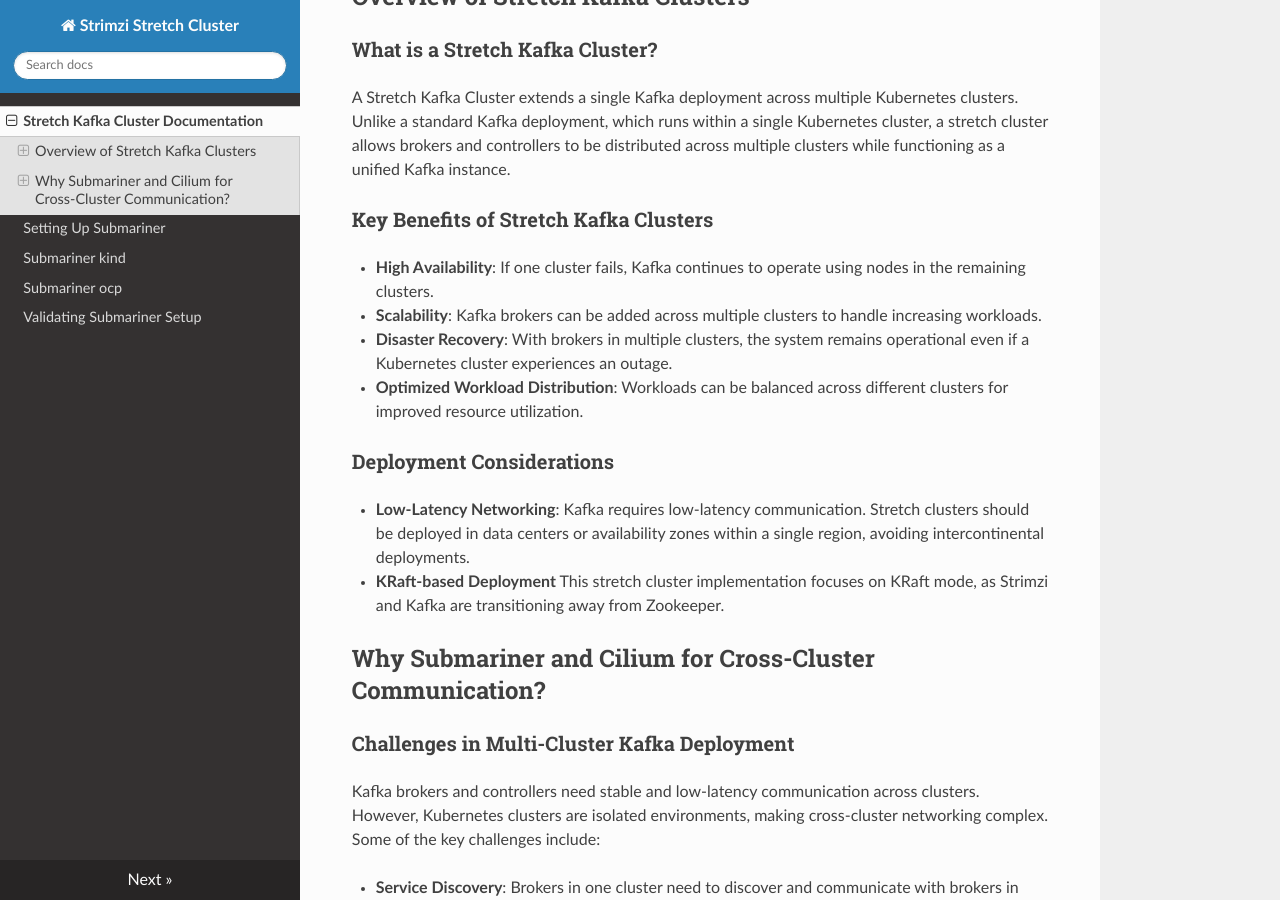
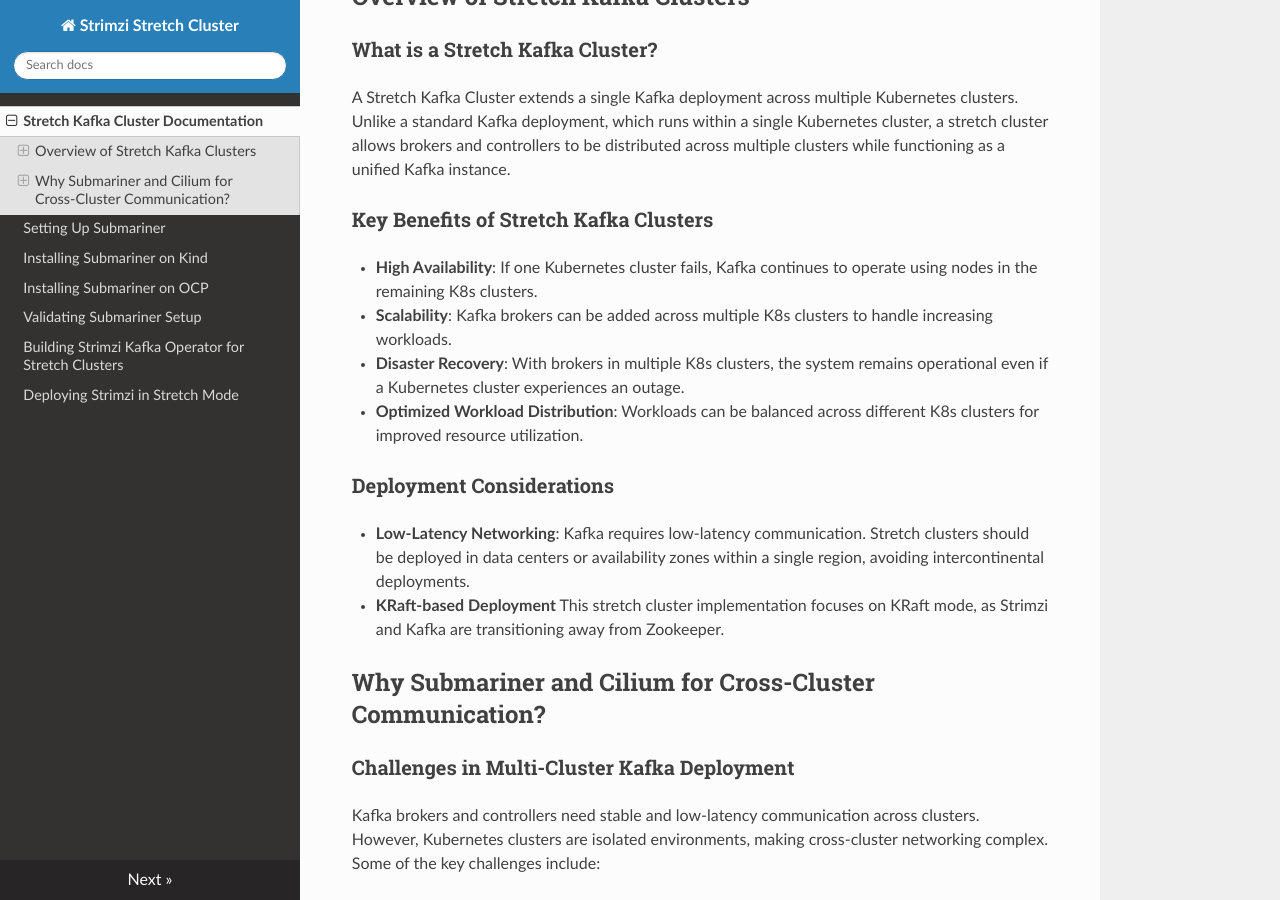
Before and after one commit to aswinayyolath/stretch-kafka-docs, an MkDocs documentation site: the page built from docs/index.md, in a window 1280 px wide and 900 px high, scrolled down 545 px. Built offline with MkDocs 1.6.1, drawn with Linux system fonts in a browser that asks for light colours; nearby versions of some CDN libraries; some of the changed lines change nothing that is shown.

Commit message:
feat: Added more pages and added github actions yaml
Added more pages and added github actions yaml for auto publish

Signed-off-by: Aswin A <aswin6303@gmail.com>

````diff
--- /dev/null
+++ b/docs/Deploying-Strimzi-in-Stretch-Mode.md
@@ -0,0 +1,455 @@
+# Deploying Strimzi in Stretch Mode
+
+This section details how to deploy the Strimzi Kafka Operator in Stretch Mode. The document is divided into two sections:
+
+- Deploying Stretch Clusters in OpenShift Container Platform (OCP)
+- Deploying Stretch Clusters in Vanilla Kubernetes
+
+Let's first look at how to deploy a stretch cluster in OpenShift.
+
+## Deploying Stretch Clusters in OCP
+
+Deploying a stretch cluster in OCP is relatively straightforward. Follow these steps:
+
+1. Navigate to the `OperatorHub` in the OCP console.
+2. Search for Strimzi and install version **`0.44.0`** in your namespace. (You must install Strimzi in all Kubernetes clusters that are part of the stretch cluster deployment.)
+3. Set `Update approval` to `Manual` to prevent OCP from automatically updating the Operator to the latest stable version.
+4. Manually approve the Install Plan and wait a few minutes for the Operator to install. (Ensure that namespaces have the same name across all Kubernetes clusters.)
+
+### Updating KafkaNodePool CRD
+
+Once the Operator is installed, update the KafkaNodePool CRD by adding the following under `.spec.versions[0].schema.openAPIV3Schema.properties.spec.properties`. (For prototype testing, update the CRD only in the Central cluster.)
+
+```yaml
+    cluster:
+        type: string
+        description: Target Kubernetes Cluster where SPS will be created.
+```
+
+You can edit the CRD using the command:
+
+```bash
+oc edit crd kafkanodepools.kafka.strimzi.io
+```
+
+Alternatively, you can update it via the OCP console:
+
+1. Navigate to `Administration` → `CustomResourceDefinitions`.
+2. Select `KafkaNodePool` and edit the schema.
+
+### Updating ClusterRole for Submariner
+
+If `Submariner` is used for pod-to-pod communication, update the `strimzi-cluster-operator` `ClusterRole` to allow the creation of the `ServiceExport` CR. (This update is required only in the Central cluster.) The ServiceExport CR specifies which services should be exported outside the cluster. More details can be found [here](https://multicluster.sigs.k8s.io/api-types/service-export/).
+
+The updated `ClusterRole` should look like this:
+
+```yaml
+kind: ClusterRole
+apiVersion: rbac.authorization.k8s.io/v1
+metadata:
+  name: strimzi-cluster-operator.-ty2SyQjgGwxj3ajI1Cg98uIuqXKKouGnWYwjG
+  labels:
+    <REDACTED>
+rules:
+  - verbs:
+      - get
+      - list
+      - watch
+      - create
+      - delete
+      - patch
+      - update
+    apiGroups:
+      - rbac.authorization.k8s.io
+      - multicluster.x-k8s.io # ----> Add this
+    resources:
+      - clusterrolebindings
+      - serviceexports ## ----> Add this
+  - verbs:
+      - get
+    apiGroups:
+      - storage.k8s.io
+    resources:
+      - storageclasses
+  - verbs:
+      - get
+      - list
+    apiGroups:
+      - ''
+    resources:
+      - nodes
+```
+
+### Creating Kubernetes Secrets for Remote Cluster Access
+
+In the Central cluster, create Kubernetes secrets to connect to the remote clusters. This is necessary because all CRs (Kafka and KafkaNodePool) are created in the Central cluster, leading to Kafka pod and related resource creation in the remote clusters.
+
+1. Create files containing Kubeconfig data for each remote cluster (for example):
+     - cluster-a-config (for Kubernetes cluster cluster-a)
+     - cluster-b-config (for Kubernetes cluster cluster-b)
+
+2. Create secrets in the Central cluster:
+
+```bash
+🔥🔥🔥 $ kubectl create secret generic secret-cluster-a \
+  --from-file=kubeconfig=cluster-a-config
+secret/secret-cluster-a created
+
+🔥🔥🔥 $ kubectl create secret generic secret-cluster-b \
+  --from-file=kubeconfig=cluster-b-config
+secret/secret-cluster-b created
+```
+
+!!! note
+
+    ✅ The secret name does not matter. Use the same secret name in the `STRIMZI_K8S_CLUSTERS` environment variable.
+
+
+### Updating the Operator Image
+
+1. Navigate to `Installed Operators` in the OCP console.
+2. Select Strimzi and open the YAML view.
+3. Locate the Operator image:
+
+```
+quay.io/strimzi/operator@sha256:b07b81f7e282dea2e4e29a7c93cfdd911d4715a5c32fe4c4e3d7c71cba3091e8
+```
+4. Replace it with your built image. If using a prebuilt image, replace the default `0.44.0` image with:
+
+```
+aswinayyolath/stretchcluster:latest
+```
+
+### Updating Environment Variables
+
+**Central Cluster**
+
+```yaml
+- name: STRIMZI_STRETCH_MODE
+  value: 'true'
+- name: STRIMZI_K8S_CLUSTERS
+  value: |
+      cluster-a.url=<cluster-a URL>
+      cluster-a.secret=secret-cluster-a
+      cluster-b.url=<cluster-b URL>
+      cluster-b.secret=secret-cluster-b
+- name: STRIMZI_NETWORK_POLICY_GENERATION
+  value: 'false'
+```
+
+**Remote Clusters**
+
+```yaml
+- name: STRIMZI_STRETCH_MODE
+  value: 'true'
+```
+
+After making these changes, save the `ClusterServiceVersion` YAML, which will restart the Operator pod.
+
+
+### Applying Kafka and KafkaNodePool CRs in the Central Cluster
+
+Once the setup is complete, apply the Kafka and KafkaNodePool CRs in the Central cluster. Below are example CRs:
+
+```yaml
+
+Central Cluster CR (spec.cluster is missing in these CRs)
+----------------------------------------------------------
+apiVersion: kafka.strimzi.io/v1beta2
+kind: KafkaNodePool
+metadata:
+  name: controller
+  labels:
+    strimzi.io/cluster: my-cluster
+    strimzi.io/submariner-cluster-id: "cluster1" #------->  This should be used in SANS. It will be present in all the KNP CR irrespective of where the SPS  will be deployed
+spec:
+  replicas: 3
+  roles:
+    - controller
+  storage:
+    type: jbod
+    volumes:
+      - id: 0
+        type: ephemeral
+        kraftMetadata: shared
+---
+
+apiVersion: kafka.strimzi.io/v1beta2
+kind: KafkaNodePool
+metadata:
+  name: broker
+  labels:
+    strimzi.io/cluster: my-cluster
+    strimzi.io/submariner-cluster-id: "cluster1"
+spec:
+  replicas: 3
+  roles:
+    - broker
+  storage:
+    type: jbod
+    volumes:
+      - id: 0
+        type: ephemeral
+        kraftMetadata: shared
+---
+
+#Remote Cluster CR (spec.cluster is present and the SPS will be deployed on K8s cluster which we referenced as cluster-a)
+#-----------------------------------------------------------------------------------------------------------------------
+
+apiVersion: kafka.strimzi.io/v1beta2
+kind: KafkaNodePool
+metadata:
+  name: stretch1-controller
+  labels:
+    strimzi.io/cluster: my-cluster
+    strimzi.io/submariner-cluster-id: "cluster2"
+spec:
+  cluster: cluster-a #------->  all resources part of this KNP will be created in K8s cluster-a
+  replicas: 3
+  roles:
+    - controller
+  storage:
+    type: jbod
+    volumes:
+      - id: 0
+        type: ephemeral
+        kraftMetadata: shared
+---
+
+apiVersion: kafka.strimzi.io/v1beta2
+kind: KafkaNodePool
+metadata:
+  name: stretch1-broker
+  labels:
+    strimzi.io/cluster: my-cluster
+    strimzi.io/submariner-cluster-id: "cluster2"
+spec:
+  cluster: cluster-a #------->  all resources part of this KNP will be created in K8s cluster-a
+  replicas: 3
+  roles:
+    - broker
+  storage:
+    type: jbod
+    volumes:
+      - id: 0
+        type: ephemeral
+        kraftMetadata: shared
+---
+
+#Remote Cluster CR (spec.cluster is present and the SPS will be deployed on K8s cluster which we referenced as cluster-b)
+#-----------------------------------------------------------------------------------------------------------------------
+
+apiVersion: kafka.strimzi.io/v1beta2
+kind: KafkaNodePool
+metadata:
+  name: stretch2-controller
+  labels:
+    strimzi.io/cluster: my-cluster
+    strimzi.io/submariner-cluster-id: "cluster3"
+spec:
+  cluster: cluster-b  #-------> all resources part of this KNP will be created in K8s cluster-b
+  replicas: 3
+  roles:
+    - controller
+  storage:
+    type: jbod
+    volumes:
+      - id: 0
+        type: ephemeral
+        kraftMetadata: shared
+---
+
+apiVersion: kafka.strimzi.io/v1beta2
+kind: KafkaNodePool
+metadata:
+  name: stretch2-broker
+  labels:
+    strimzi.io/cluster: my-cluster
+    strimzi.io/submariner-cluster-id: "cluster3"
+spec:
+  cluster: cluster-b #-------> all resources part of this KNP will be created in K8s cluster-b
+  replicas: 3
+  roles:
+    - broker
+  storage:
+    type: jbod
+    volumes:
+      - id: 0
+        type: ephemeral
+        kraftMetadata: shared
+---
+
+
+apiVersion: kafka.strimzi.io/v1beta2
+kind: Kafka
+metadata:
+  name: my-cluster
+  annotations:
+    strimzi.io/node-pools: enabled
+    strimzi.io/kraft: enabled
+    strimzi.io/cross-cluster-type: "submariner"  #------->  Cross Cluster Communication Technology in use
+spec:
+  kafka:
+    version: 3.8.0
+    metadataVersion: 3.8-IV0
+    listeners:
+      - name: plain
+        port: 9092
+        type: internal
+        tls: false
+      - name: tls
+        port: 9093
+        type: internal
+        tls: true
+    config:
+      offsets.topic.replication.factor: 3
+      transaction.state.log.replication.factor: 3
+      transaction.state.log.min.isr: 2
+      default.replication.factor: 3
+      min.insync.replicas: 2
+  entityOperator:
+    topicOperator: {}
+    userOperator: {}
+
+```
+
+### How It Works
+
+#### `spec.cluster` in KafkaNodePool (KNP)
+
+The `spec.cluster` field in a KafkaNodePool (KNP) CR determines where the KafkaNodePool will be created:
+
+- If `spec.cluster` is missing, the KafkaNodePool is assumed to be created in the central Kubernetes cluster (i.e., the cluster where the Kafka CR is applied).
+- If `spec.cluster` is defined, the provided cluster name will be matched against the `STRIMZI_K8S_CLUSTERS` environment variable. The corresponding secrets for remote Kubernetes clusters will then be used to create the required resources in the specified cluster.
+
+#### Submariner Cluster ID
+
+A Submariner Cluster ID can be defined using the `submariner-cluster-id` label in all KafkaNodePool CRs.
+
+- This label represents the cluster identifier used by Submariner for tunnel identification.
+- Each cluster must have a unique Submariner Cluster ID to ensure seamless cross-cluster communication.
+
+#### Cross-Cluster Type
+
+Instead of defining the cross-cluster type separately for each KafkaNodePool, it can be centrally managed using the cross-cluster-type annotation in the Kafka CR.
+
+- The Kafka CR serves as a logical place to store this information since the cross-cluster type is a shared property across all clusters in a stretch Kafka setup.
+- This ensures consistency and simplicity in configuration by avoiding redundant definitions in multiple KafkaNodePool CRs.
+
+#### STRIMZI_NETWORK_POLICY_GENERATION
+
+You need to set `STRIMZI_NETWORK_POLICY_GENERATION` to `false` because the default NetworkPolicy created by Strimzi restricts traffic to Kafka pods within a specific namespace. By default, Kafka pods can only receive traffic from:
+
+- Kafka clients and Kafka-related components within the same cluster (on port 9090).
+- Specific Strimzi components such as:
+    - Cluster Operator
+    - Entity Operator
+    - Kafka Exporter
+    - Cruise Control
+    - (on ports 9091, 8443, 9092, and 9093).
+
+This setup improves security by ensuring that only necessary services can communicate with Kafka pods. However, it also blocks cross-cluster traffic, which is required for stretch cluster deployments. To allow cross-cluster communication, you should set `STRIMZI_NETWORK_POLICY_GENERATION` to `false`.
+
+#### STRIMZI_STRETCH_MODE
+
+By default, Strimzi expects both the Kafka and KafkaNodePool (KNP) resources to be present in the same cluster where it creates the StrimziPodSet (SPS) and Kafka pods.
+
+However, in a stretch cluster deployment, the member clusters (remote clusters) do not contain the Kafka and KafkaNodePool CRs. To address this, we introduced the `STRIMZI_STRETCH_MODE` environment variable.
+
+- When `STRIMZI_STRETCH_MODE` is set to `true`, the Strimzi Operator bypasses validation checks that require Kafka and KafkaNodePool CRs to exist in the cluster where Kafka pods are deployed.
+- This allows Strimzi to create Kafka pods in remote clusters without requiring Kafka or KafkaNodePool CRs in those clusters.
+
+#### Summary
+
+- Use the **`submariner-cluster-id`** label in KafkaNodePool CRs to uniquely identify each cluster in Submariner’s tunnel setup.
+- Use the **`cross-cluster-type`** annotation in the Kafka CR to centrally define the cross-cluster communication type.
+- Leverage **`spec.cluster`** in KafkaNodePool to determine the target cluster for resource creation, defaulting to the central cluster if not specified.
+
+### Central Cluster Considerations
+The current setup functions even if no KafkaNodePool (KNP) resources are created for the central cluster. This means:
+
+- KafkaNodePool CRs can be applied in the central cluster, triggering the creation of pods and Kubernetes resources only in remote clusters, with no additional resources required in the central cluster itself.
+- In other words, it is entirely possible to create a stretch Kafka cluster where the central cluster hosts only the Strimzi Cluster Operator, with Kafka brokers running exclusively in remote clusters.
+- This eliminates any dependency on having a KafkaNodePool resource in the central cluster.
+
+## Deploying Stretch Clusters in Vanilla Kubernetes
+Deploying a Stretch Cluster in Kubernetes follows a similar process as in OpenShift (OCP), with a few key differences:
+
+1. Installing Strimzi
+2. Editing the **Cluster Operator deployment** instead of the **ClusterServiceVersion**
+
+### Installing Strimzi
+Download Strimzi `0.44.0` using the following command:
+
+```
+wget https://github.com/strimzi/strimzi-kafka-operator/releases/download/0.44.0/strimzi-0.44.0.tar.gz
+```
+
+Alternatively, you can download Strimzi 0.44.0 from the [release page](https://github.com/strimzi/strimzi-kafka-operator/releases/tag/0.44.0).
+
+### Extract the downloaded file
+
+```
+tar -xvzf strimzi-0.44.0.tar.gz
+```
+
+By default, Strimzi resources are configured to work in the `myproject` namespace. If you want to use a different namespace, update the namespace references in the relevant files using:
+
+```bash
+sed -i 's/namespace: .*/namespace: <yournamespace>/' install/cluster-operator/*RoleBinding*.yaml
+```
+
+Edit the `install/cluster-operator/060-Deployment-strimzi-cluster-operator.yaml` file and:
+- Set the STRIMZI_NAMESPACE environment variable to <yournamespace>.
+- Add the following environment variables:
+
+**Central Cluster Configuration**
+
+Modify 060-Deployment-strimzi-cluster-operator.yaml and add:
+
+```yaml
+- name: STRIMZI_STRETCH_MODE
+  value: 'true'
+- name: STRIMZI_K8S_CLUSTERS
+  value: |
+      cluster-a.url=<cluster-a URL>
+      cluster-a.secret=secret-cluster-a
+      cluster-b.url=<cluster-b URL>
+      cluster-b.secret=secret-cluster-b
+- name: STRIMZI_NETWORK_POLICY_GENERATION
+  value: 'false'
+```
+
+**Remote Cluster Configuration**
+
+For remote clusters, add only:
+
+```yaml
+- name: STRIMZI_STRETCH_MODE
+  value: 'true'
+```
+
+### Granting Permissions to the Cluster Operator
+
+```bash
+kubectl create -f install/cluster-operator/020-RoleBinding-strimzi-cluster-operator.yaml -n <yournamespace>
+kubectl create -f install/cluster-operator/031-RoleBinding-strimzi-cluster-operator-entity-operator-delegation.yaml -n <yournamespace>
+```
+
+These commands create role bindings that grant the Cluster Operator permission to access the Kafka cluster.
+
+### Deploy CRDs and RBAC Resources
+Deploy the Custom Resource Definitions (CRDs) and role-based access control (RBAC) resources:
+
+```bash
+kubectl create -f install/cluster-operator/ -n <yournamespace>
+```
+
+### Remaining Steps
+The remaining steps, such as:
+
+- Updating the KafkaNodePool CRD
+- Updating the strimzi-cluster-operator ClusterRole
+- Creating a Kubeconfig Secret in the central cluster
+
+are the same for both OpenShift (OCP) and Kubernetes.
--- /dev/null
+++ b/docs/building-strimzi-for-stretch-cluster.md
@@ -0,0 +1,57 @@
+# Building Strimzi Kafka Operator for Stretch Clusters
+
+The Strimzi community is actively transitioning to KRaft, leading to frequent changes in the main branch. As of the time of writing, Strimzi is in the process of removing ZooKeeper-related code. To ensure stability, we have based our development for stretch clusters on Strimzi **0.44.0**.
+
+The prototype code for stretch clusters is available in the following [branch](https://github.com/aswinayyolath/strimzi-kafka-operator/tree/strecth-cluster-prototype). This branch is derived from the **Strimzi 0.44.0** release tag. To view the changes made on top of Strimzi **0.44.0**, refer to the following comparison [link](https://github.com/aswinayyolath/strimzi-kafka-operator/compare/main...aswinayyolath:strimzi-kafka-operator:strecth-cluster-prototype?expand=1)
+
+---
+
+## Building the Operator
+
+### Clone the Repository
+
+```bash
+git clone https://github.com/aswinayyolath/strimzi-kafka-operator.git
+```
+
+### Checkout the Stretch Cluster Branch
+
+```bash
+git checkout strecth-cluster-prototype
+```
+
+### Set Up Docker Registry Variables
+
+Before building the operator, ensure that the `DOCKER_ORG` and `DOCKER_REGISTRY` environment variables are set correctly. These should match your Docker Hub username and the Docker registry you are using. If `DOCKER_REGISTRY` is unset, it defaults to `docker.io`.
+
+For more details, refer to the Strimzi Developer [Guide](https://github.com/strimzi/strimzi-kafka-operator/blob/main/development-docs/DEV_GUIDE.md).
+
+```bash
+export DOCKER_ORG=<your_docker_hub_username>
+export DOCKER_REGISTRY=<your_docker_registry>  # Defaults to docker.io if unset
+```
+
+### Build the Operator
+Since this is a prototype, we have not implemented test coverage yet. To avoid test compilation errors during the build process, disable test execution:
+
+```bash
+DOCKER_PLATFORM="--platform linux/amd64" make MVN_ARGS='-Dmaven.test.skip=true' all
+```
+
+!!! note
+
+    🚨 If you encounter an error related to unused declared dependencies, such as
+        `Unused declared dependencies found` You may need to comment out the dependencies mentioned in the error message within the corresponding pom.xml file. 🚨
+
+
+
+
+## Testing the Operator Image Without Building
+
+If you prefer to test the operator without building it from source, you can use the pre-built image available on `Docker Hub`
+
+```bash
+aswinayyolath/stretchcluster:latest
+```
+
+A detailed guide on testing the stretch cluster will be provided in the next section
--- a/docs/index.md
+++ b/docs/index.md
@@ -19,10 +19,10 @@
 
 ### Key Benefits of Stretch Kafka Clusters
 
-- **High Availability**: If one cluster fails, Kafka continues to operate using nodes in the remaining clusters.
-- **Scalability**: Kafka brokers can be added across multiple clusters to handle increasing workloads.
-- **Disaster Recovery**: With brokers in multiple clusters, the system remains operational even if a Kubernetes cluster experiences an outage.
-- **Optimized Workload Distribution**: Workloads can be balanced across different clusters for improved resource utilization.
+- **High Availability**: If one Kubernetes cluster fails, Kafka continues to operate using nodes in the remaining K8s clusters.
+- **Scalability**: Kafka brokers can be added across multiple K8s clusters to handle increasing workloads.
+- **Disaster Recovery**: With brokers in multiple K8s clusters, the system remains operational even if a Kubernetes cluster experiences an outage.
+- **Optimized Workload Distribution**: Workloads can be balanced across different K8s clusters for improved resource utilization.
 
 ### Deployment Considerations
 
--- a/mkdocs.yml
+++ b/mkdocs.yml
@@ -6,3 +6,6 @@
   - admonition
   - pymdownx.details
   - pymdownx.superfences
+plugins:
+    - search
+    - awesome-pages
````
Also changed, not shown: docs/.pages (added), docs/Installing-Submariner-on-Kind.md (renamed from docs/submariner-kind.md), docs/Installing-Submariner-on-OCP.md (renamed from docs/submariner-ocp.md), 1 other file.
